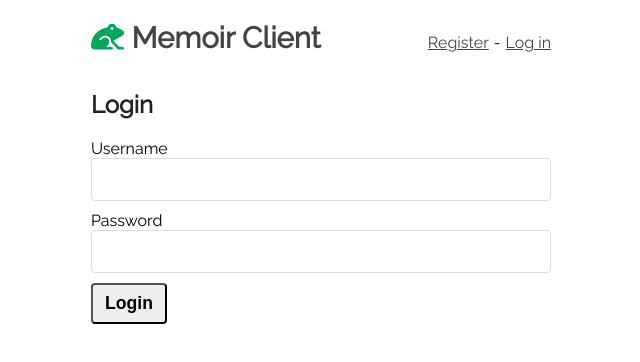
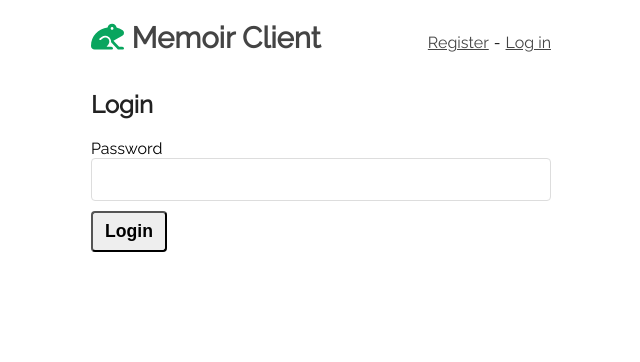
Before and after one commit to RupiR/My_Marvelous_Memoir-client, a React (Create React App) app: page /login in a window 1280 px wide. Shown: the top 362 px of the page, without its empty margins (319-959 px from the left). Built offline with nearby package versions, Linux system fonts and the light colour scheme.

Commit message:
added css files to components and routes

```diff
--- a/src/components/LoginForm/LoginForm.js
+++ b/src/components/LoginForm/LoginForm.js
@@ -38,16 +38,7 @@ export default class LoginForm extends Component {
         <div role='alert'>
           {error && <p className='red'>{error}</p>}
         </div>
-        <div className='username'>
-          <label htmlFor='LoginForm__username'>
-            Username
-          </label>
-          <Input
-            required
-            name='username'
-            id='LoginForm__username'>
-          </Input>
-        </div>
+
         <div className='password'>
           <label htmlFor='LoginForm__password'>
             Password
--- a/src/components/NewPostForm/NewPostForm.js
+++ b/src/components/NewPostForm/NewPostForm.js
@@ -32,6 +32,17 @@ export default class NewPostForm extends Component {
                     <textarea name="entry-summary" rows="15" required></textarea>
                 </div>
 
+                <div className='currentmood'>
+                    <label htmlFor='NewPostForm__currentmood'>
+                        Current Mood
+          </label>
+                    <Input
+                        name='Current Mood'
+                        type='text'
+                        required
+                        id='NewPostForm__currentmood'>
+                    </Input>
+                </div>
 
                 <p>Select private or public</p>
 
```
Also changed, not shown: src/components/LoginForm/LoginForm.css (added), src/components/NewPostForm/NewPostForm.css (added), src/components/RegistrationForm/RegistrationForm.css (added), src/routes/LoginPage/LoginPage.css (added), src/routes/NewPostPage/NewPostPage.css (added), src/routes/NotFoundPage/NotFoundPage.css (added), src/routes/PostListPage/PostListPage.css (added), src/routes/RegistrationPage/RegistrationPage.css (added).
